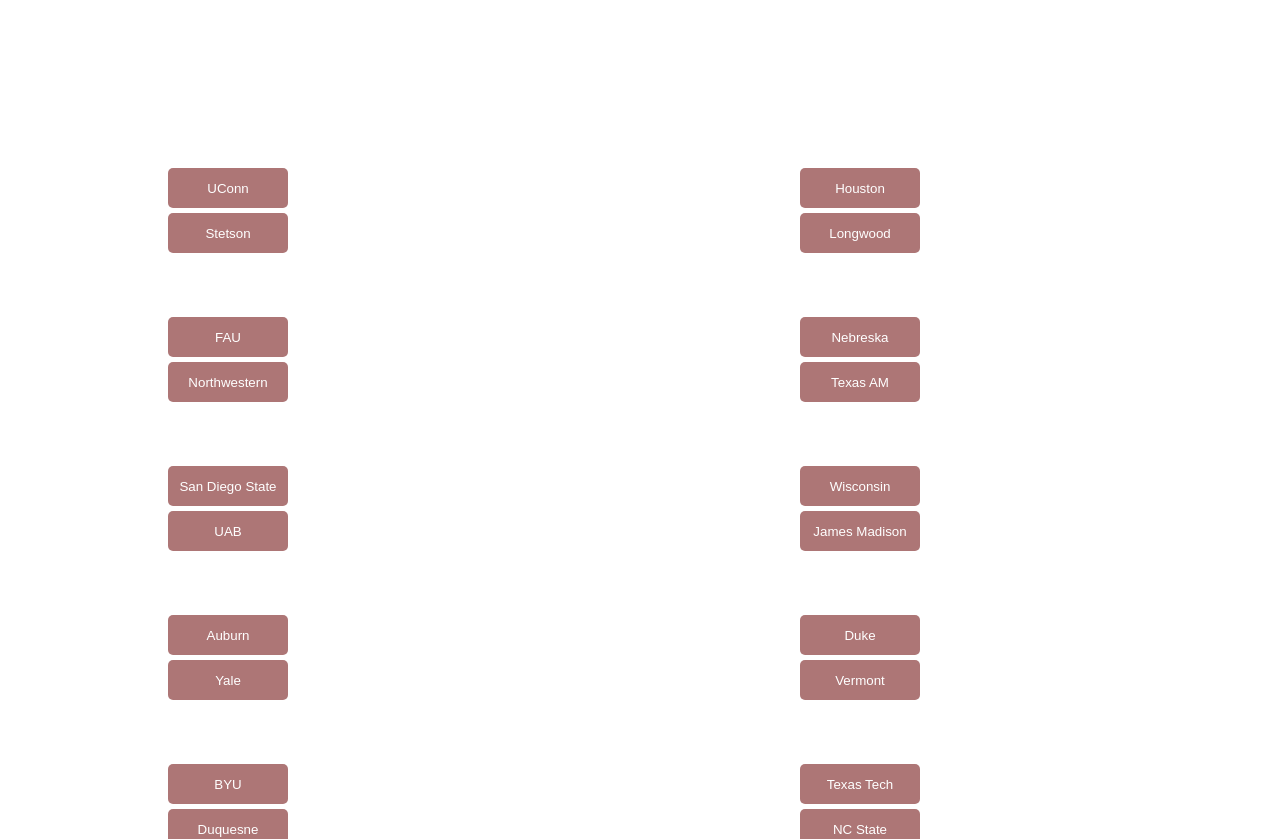
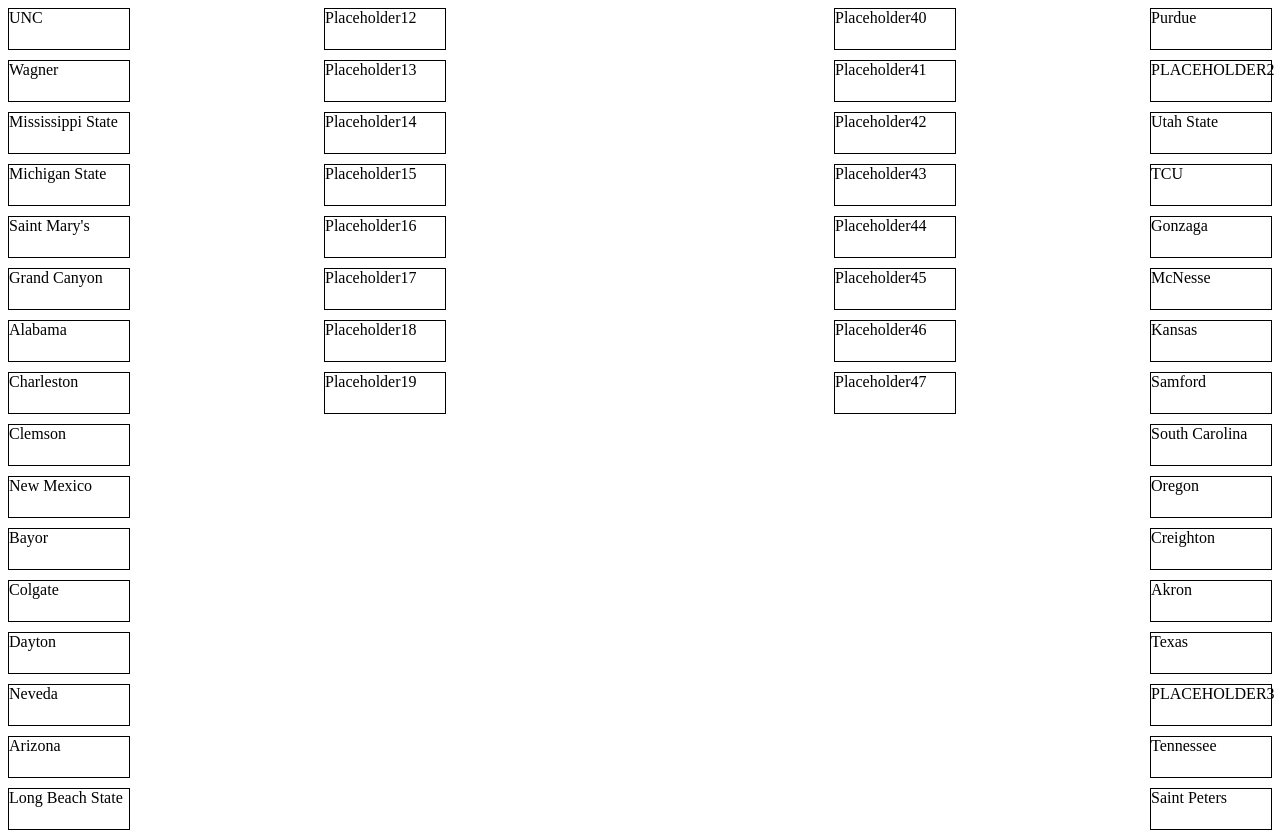
Before and after one commit to lamngo13/march, an Angular app in the folder hello-world/: page / in a window 1280 px wide. Shown: the top 839 px of the page. Built offline with nearby package versions, Linux system fonts and the light colour scheme.

Commit message:
highkey its wonderful!

```diff
--- /dev/null
+++ b/hello-world/src/app/OLDapp.component.css
@@ -0,0 +1,59 @@
+/* bracket.component.css */
+
+/* Style for the bracket container */
+.bracket {
+    display: flex; /* Display as flexbox */
+    justify-content: space-between; /* Evenly space left and right sides */
+  }
+
+  /* Style for each side of the bracket */
+  .round {
+    flex: 1; /* Grow to fill available space */
+    padding: 10rem; /* Add padding around each side */
+  }
+
+  /* Style for each match */
+  .match {
+    margin-bottom: 1rem; /* Add margin between matches */
+  }
+
+  /* Style for each team */
+  .team {
+    width: 100px; /* Set width of team box */
+    height: 30px; /* Set height of team box */
+    background-color: lightgray; /* Set background color of team box */
+    border: 1px solid gray; /* Set border around team box */
+    display: flex; /* Display as flexbox */
+    align-items: center; /* Center team name vertically */
+    justify-content: center; /* Center team name horizontally */
+    margin-bottom: 5px; /* Add margin between teams */
+  }
+
+  .match .team:nth-child(even) {
+    margin-bottom: 4rem; /* Add margin between pairs of teams */
+  }
+
+  .spacer {
+    height: 10px; /* Set height to create spacing between pairs of teams */
+  }
+
+  .team.selected {
+    background-color: green; /* Set background color to green for selected teams */
+    color: white; /* Set text color to white for selected teams */
+  }
+
+  /* Style for unselected teams */
+  .team:not(.selected) {
+    background-color: rgb(173, 118, 118); /* Set background color to red for unselected teams */
+    color: white; /* Set text color to white for unselected teams */
+  }
+
+  /* Additional styling for the buttons */
+  .team {
+    width: 120px; /* Set width of the button */
+    height: 40px; /* Set height of the button */
+    margin-bottom: 5px; /* Add margin between buttons */
+    border: none; /* Remove border */
+    border-radius: 5px; /* Add border radius */
+    cursor: pointer; /* Set cursor to pointer on hover */
+  }
--- a/hello-world/src/app/app.component.css
+++ b/hello-world/src/app/app.component.css
@@ -1,59 +1,57 @@
-/* bracket.component.css */
-
-/* Style for the bracket container */
-.bracket {
-    display: flex; /* Display as flexbox */
-    justify-content: space-between; /* Evenly space left and right sides */
+/* Styles for team sets */
+.team-set {
+    position: absolute;
+    display: flex;
+    flex-direction: column;
   }
 
-  /* Style for each side of the bracket */
-  .round {
-    flex: 1; /* Grow to fill available space */
-    padding: 10rem; /* Add padding around each side */
+  .teamsleft {
+    left: 0;
+    top: 50%;
+    transform: translateY(-50%);
   }
 
-  /* Style for each match */
-  .match {
-    margin-bottom: 1rem; /* Add margin between matches */
+  .teamsleft1 {
+    left: 25%;
+    top: 50%;
+    transform: translateY(-50%);
   }
 
-  /* Style for each team */
-  .team {
-    width: 100px; /* Set width of team box */
-    height: 30px; /* Set height of team box */
-    background-color: lightgray; /* Set background color of team box */
-    border: 1px solid gray; /* Set border around team box */
-    display: flex; /* Display as flexbox */
-    align-items: center; /* Center team name vertically */
-    justify-content: center; /* Center team name horizontally */
-    margin-bottom: 5px; /* Add margin between teams */
+  /* Additional styles for teamsleft2, teamsleft3, teamsleft4, teamsleft5 */
+
+  .teamsright {
+    right: 0;
+    top: 50%;
+    transform: translateY(-50%);
   }
 
-  .match .team:nth-child(even) {
-    margin-bottom: 4rem; /* Add margin between pairs of teams */
+  .teamsright1 {
+    right: 25%;
+    top: 50%;
+    transform: translateY(-50%);
   }
 
-  .spacer {
-    height: 10px; /* Set height to create spacing between pairs of teams */
+  /* Additional styles for teamsright2, teamsright3, teamsright4, teamsright5 */
+
+  /* Styles for teams */
+  .team {
+    width: 120px;
+    height: 40px;
+    margin-bottom: 10px;
+    border: 1px solid black;
   }
 
-  .team.selected {
-    background-color: green; /* Set background color to green for selected teams */
-    color: white; /* Set text color to white for selected teams */
+  /* Styles for the bracket container */
+  .bracket {
+    position: relative;
+    width: 100%;
+    height: 100%;
   }
 
-  /* Style for unselected teams */
-  .team:not(.selected) {
-    background-color: rgb(173, 118, 118); /* Set background color to red for unselected teams */
-    color: white; /* Set text color to white for unselected teams */
+  /* Styles for the champion */
+  .champion {
+    position: absolute;
+    bottom: 20px;
+    left: 50%;
+    transform: translateX(-50%);
   }
-
-  /* Additional styling for the buttons */
-  .team {
-    width: 120px; /* Set width of the button */
-    height: 40px; /* Set height of the button */
-    margin-bottom: 5px; /* Add margin between buttons */
-    border: none; /* Remove border */
-    border-radius: 5px; /* Add border radius */
-    cursor: pointer; /* Set cursor to pointer on hover */
-  }
--- a/hello-world/src/app/app.component.html
+++ b/hello-world/src/app/app.component.html
@@ -1,40 +1,7 @@
-<!--
-  <p>hello adsf</p>
-  <p>{{ test }}</p>
-  <div *ngFor="let team of teamsleft">
-    <p>{{ team.name }}</p>
-  </div>
--->
+
 
 <!--
-
-
 <div class="bracket">
-
-  <div class="round">
-    <div class="match">
-      <div class="team" *ngFor="let team of teamsleft; let i = index">
-        {{ team.name }}
-
-        <div class="spacer" *ngIf="i % 2 !== 0"></div>
-      </div>
-    </div>
-  </div>
-
-
-  <div class="round">
-    <div class="match">
-      <div class="team" *ngFor="let team of teamsright; let i = index">
-        {{ team.name }}
-        <div class="spacer" *ngIf="i % 2 !== 0"></div>
-      </div>
-    </div>
-  </div>
-</div>
--->
-
-<div class="bracket">
-  <!-- Left Side Teams -->
   <div class="round">
     <div class="match">
       <button class="team"
@@ -46,7 +13,7 @@
     </div>
   </div>
 
-  <!-- Right Side Teams -->
+
   <div class="round">
     <div class="match">
       <button class="team"
@@ -58,3 +25,45 @@
     </div>
   </div>
 </div>
+-->
+
+
+
+<!-- bracket.component.html -->
+
+<div class="bracket">
+  <!-- Left Side Teams -->
+  <div class="team-set teamsleft">
+    <!-- Teams Left -->
+    <div class="team" *ngFor="let team of teamsleft">
+      {{ team.name }}
+    </div>
+  </div>
+  <div class="team-set teamsleft1">
+    <!-- Teams Left 1 -->
+    <div class="team" *ngFor="let team of teamsleft1">
+      {{ team.name }}
+    </div>
+  </div>
+  <!-- Additional sets for teamsleft2, teamsleft3, teamsleft4, teamsleft5 -->
+
+  <!-- Right Side Teams -->
+  <div class="team-set teamsright1">
+    <!-- Teams Right 1 -->
+    <div class="team" *ngFor="let team of teamsright1">
+      {{ team.name }}
+    </div>
+  </div>
+  <div class="team-set teamsright">
+    <!-- Teams Right -->
+    <div class="team" *ngFor="let team of teamsright">
+      {{ team.name }}
+    </div>
+  </div>
+  <!-- Additional sets for teamsright2, teamsright3, teamsright4, teamsright5 -->
+
+  <!-- Champion -->
+  <div class="champion">
+    <div class="team">{{ champion.name }}</div>
+  </div>
+</div>
--- a/hello-world/src/app/app.component.ts
+++ b/hello-world/src/app/app.component.ts
@@ -110,7 +110,7 @@
     new Team("Saint Peters", 15, 0)
   ];
 
-  teamsleft2: Team[] = [
+  teamsleft1: Team[] = [
     new Team("Placeholder4", 1, 0),
     new Team("Placeholder5", 1, 0),
     new Team("Placeholder6", 1, 0),
@@ -128,7 +128,8 @@
     new Team("Placeholder18", 1, 0),
     new Team("Placeholder19", 1, 0)
   ];
-  teamsleft3: Team[] = [
+
+  teamsleft2: Team[] = [
     new Team("Placeholder20", 1, 0),
     new Team("Placeholder21", 1, 0),
     new Team("Placeholder22", 1, 0),
@@ -139,14 +140,14 @@
     new Team("Placeholder27", 1, 0)
 
   ];
-  teamsleft4: Team[] = [
+  teamsleft3: Team[] = [
     new Team("Placeholder28", 1, 0),
     new Team("Placeholder29", 1, 0),
     new Team("Placeholder30", 1, 0),
     new Team("Placeholder31", 1, 0)
   ];
 
-  teamsright2: Team[] = [
+  teamsright1: Team[] = [
     new Team("Placeholder32", 1, 0),
     new Team("Placeholder33", 1, 0),
     new Team("Placeholder34", 1, 0),
@@ -165,7 +166,7 @@
     new Team("Placeholder47", 1, 0)
   ];
 
-  teamsright3: Team[] = [
+  teamsright2: Team[] = [
     new Team("Placeholder48", 1, 0),
     new Team("Placeholder49", 1, 0),
     new Team("Placeholder50", 1, 0),
@@ -177,19 +178,19 @@
 
   ];
 
-  teamsright4: Team[] = [
+  teamsright3: Team[] = [
     new Team("Placeholder56", 1, 0),
     new Team("Placeholder57", 1, 0),
     new Team("Placeholder58", 1, 0),
     new Team("Placeholder59", 1, 0)
   ];
 
-  teamsright5: Team[] = [
+  teamsright4: Team[] = [
     new Team("Placeholder62", 1, 0),
     new Team("Placeholder63", 1, 0),
   ];
 
-  teamsleft5: Team[] = [
+  teamsleft4: Team[] = [
     new Team("Placeholder60", 1, 0),
     new Team("Placeholder61", 1, 0),
   ];
```
